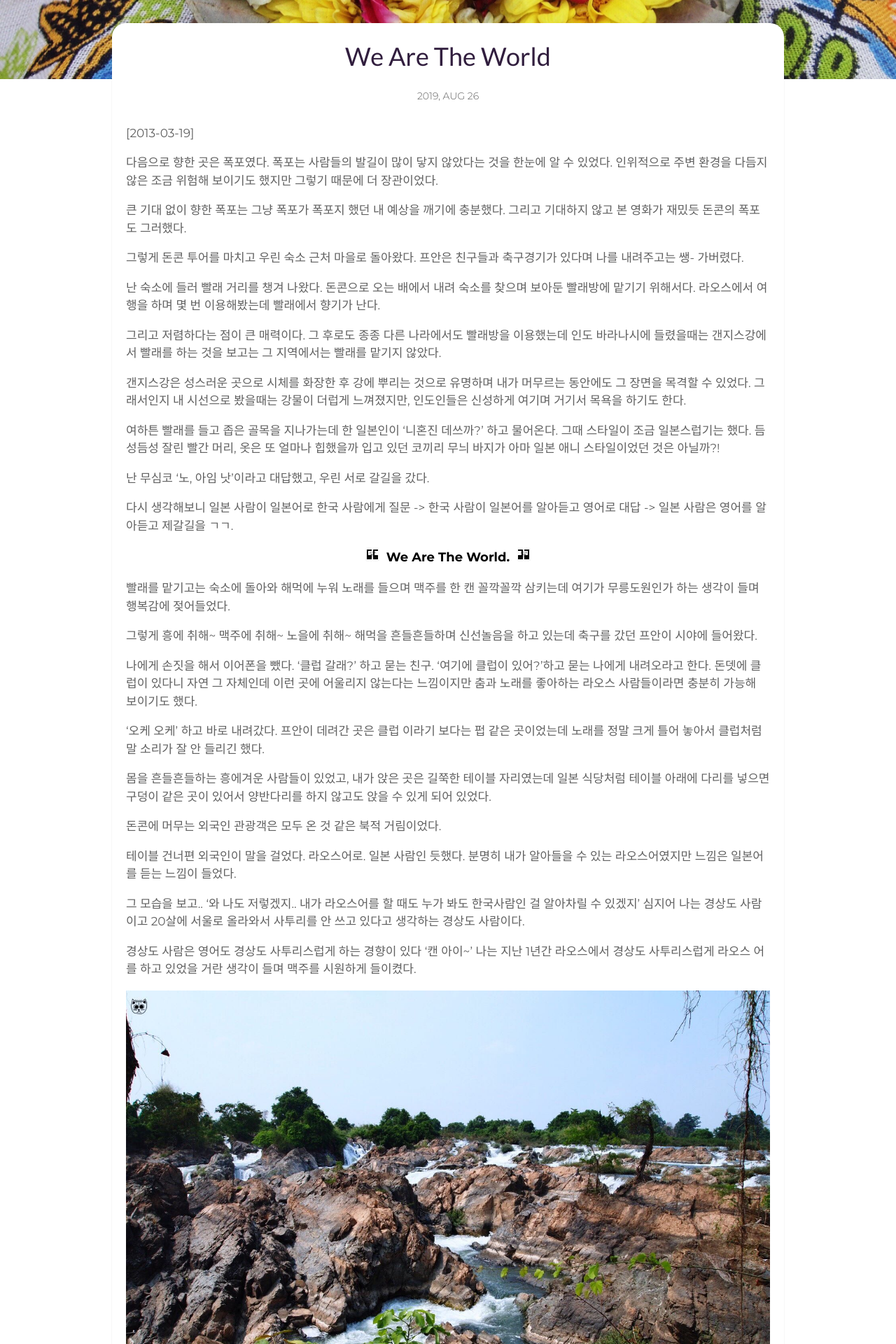
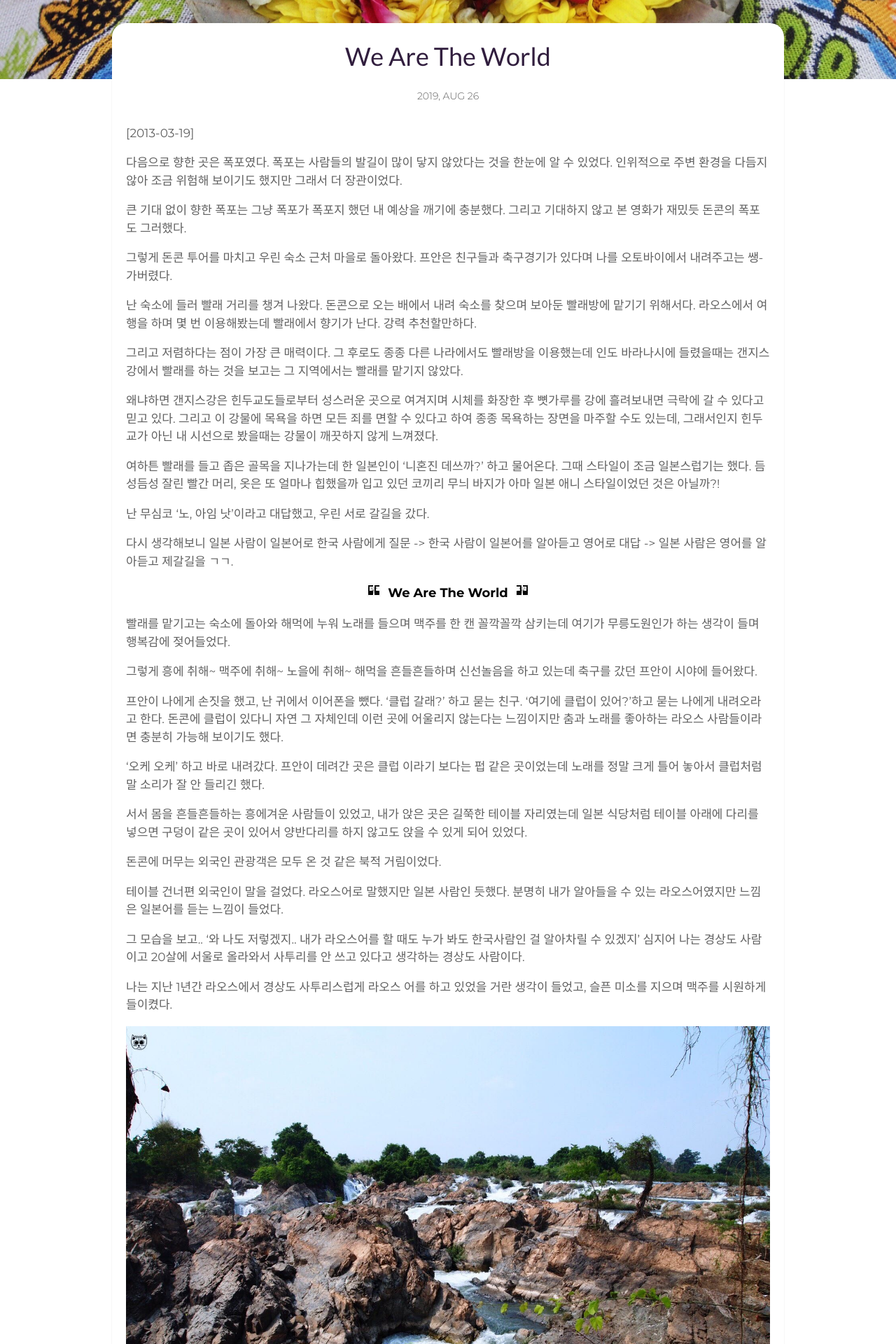
Before and after one commit to HAEZZA/HAEZZA.github.io, a Jekyll site: the page built from _posts/2019-08-26-We-Are-The_World.markdown, in a window 1280 px wide. Shown: the part 490-2410 px from the top of the page at 70% size. Built offline with Jekyll 4.4.1, drawn with Linux system fonts in a browser that asks for light colours; some web fonts are replaced; comment, search, counter and statistics services are not loaded.

Commit message:
post 수정

```diff
--- a/_posts/2019-08-26-We-Are-The_World.markdown
+++ b/_posts/2019-08-26-We-Are-The_World.markdown
@@ -13,20 +13,21 @@ author: dubuholic # Add name author (optional)
 [2013-03-19]
 
 다음으로 향한 곳은 폭포였다. 폭포는 사람들의 발길이 많이 닿지 않았다는 것을 한눈에 알 수 있었다.
-인위적으로 주변 환경을 다듬지 않은 조금 위험해 보이기도 했지만 그렇기 때문에 더 장관이었다.
+인위적으로 주변 환경을 다듬지 않아 조금 위험해 보이기도 했지만 그래서 더 장관이었다.
 
 큰 기대 없이 향한 폭포는 그냥 폭포가 폭포지 했던 내 예상을 깨기에 충분했다. 그리고 기대하지 않고 본 영화가 재밌듯 돈콘의 폭포도 그러했다.
 
-그렇게 돈콘 투어를 마치고 우린 숙소 근처 마을로 돌아왔다. 프안은 친구들과 축구경기가 있다며 나를 내려주고는 쌩- 가버렸다.
+그렇게 돈콘 투어를 마치고 우린 숙소 근처 마을로 돌아왔다. 프안은 친구들과 축구경기가 있다며 나를 오토바이에서 내려주고는 쌩- 가버렸다.
 
 난 숙소에 들러 빨래 거리를 챙겨 나왔다. 돈콘으로 오는 배에서 내려 숙소를 찾으며 보아둔 빨래방에 맡기기 위해서다.
-라오스에서 여행을 하며 몇 번 이용해봤는데 빨래에서 향기가 난다.
+라오스에서 여행을 하며 몇 번 이용해봤는데 빨래에서 향기가 난다. 강력 추천할만하다.
 
-그리고 저렴하다는 점이 큰 매력이다. 그 후로도 종종 다른 나라에서도 빨래방을 이용했는데 인도 바라나시에 들렸을때는 갠지스강에서
+그리고 저렴하다는 점이 가장 큰 매력이다. 그 후로도 종종 다른 나라에서도 빨래방을 이용했는데 인도 바라나시에 들렸을때는 갠지스강에서
 빨래를 하는 것을 보고는 그 지역에서는 빨래를 맡기지 않았다.
 
-갠지스강은 성스러운 곳으로 시체를 화장한 후 강에 뿌리는 것으로 유명하며 내가 머무르는 동안에도 그 장면을 목격할 수 있었다.
-그래서인지 내 시선으로 봤을때는 강물이 더럽게 느껴졌지만, 인도인들은 신성하게 여기며 거기서 목욕을 하기도 한다.
+왜냐하면 갠지스강은 힌두교도들로부터 성스러운 곳으로 여겨지며 시체를 화장한 후 뼛가루를 강에 흘려보내면 극락에 갈 수 있다고 믿고 있다.
+그리고 이 강물에 목욕을 하면 모든 죄를 면할 수 있다고 하여 종종 목욕하는 장면을 마주할 수도 있는데,
+그래서인지 힌두교가 아닌 내 시선으로 봤을때는 강물이 깨끗하지 않게 느껴졌다.
 
 여하튼 빨래를 들고 좁은 골목을 지나가는데 한 일본인이 '니혼진 데쓰까?' 하고 물어온다. 그때 스타일이 조금 일본스럽기는 했다.
 듬성듬성 잘린 빨간 머리, 옷은 또 얼마나 힙했을까 입고 있던 코끼리 무늬 바지가 아마 일본 애니 스타일이었던 것은 아닐까?!
@@ -35,29 +36,28 @@ author: dubuholic # Add name author (optional)
 
 다시 생각해보니 일본 사람이 일본어로 한국 사람에게 질문 -> 한국 사람이 일본어를 알아듣고 영어로 대답 -> 일본 사람은 영어를 알아듣고 제갈길을 ㄱㄱ.
 
-<p class="page-quote">We Are The World.</p>
+<p class="page-quote">We Are The World</p>
 
 빨래를 맡기고는 숙소에 돌아와 해먹에 누워 노래를 들으며 맥주를 한 캔 꼴깍꼴깍 삼키는데 여기가 무릉도원인가 하는 생각이 들며 행복감에 젖어들었다.
 
 그렇게 흥에 취해~ 맥주에 취해~ 노을에 취해~ 해먹을 흔들흔들하며 신선놀음을 하고 있는데 축구를 갔던 프안이 시야에 들어왔다.
 
-나에게 손짓을 해서 이어폰을 뺐다. '클럽 갈래?' 하고 묻는 친구. '여기에 클럽이 있어?'하고 묻는 나에게 내려오라고 한다.
-돈뎃에 클럽이 있다니 자연 그 자체인데 이런 곳에 어울리지 않는다는 느낌이지만 춤과 노래를 좋아하는 라오스 사람들이라면 충분히 가능해 보이기도 했다.
+프안이 나에게 손짓을 했고, 난 귀에서 이어폰을 뺐다. '클럽 갈래?' 하고 묻는 친구. '여기에 클럽이 있어?'하고 묻는 나에게 내려오라고 한다.
+돈콘에 클럽이 있다니 자연 그 자체인데 이런 곳에 어울리지 않는다는 느낌이지만 춤과 노래를 좋아하는 라오스 사람들이라면 충분히 가능해 보이기도 했다.
 
 '오케 오케' 하고 바로 내려갔다. 프안이 데려간 곳은 클럽 이라기 보다는 펍 같은 곳이었는데 노래를 정말 크게 틀어 놓아서 클럽처럼 말 소리가 잘 안 들리긴 했다.
 
-몸을 흔들흔들하는 흥에겨운 사람들이 있었고, 내가 앉은 곳은 길쭉한 테이블 자리였는데 일본 식당처럼 테이블 아래에 다리를 넣으면 구덩이
+서서 몸을 흔들흔들하는 흥에겨운 사람들이 있었고, 내가 앉은 곳은 길쭉한 테이블 자리였는데 일본 식당처럼 테이블 아래에 다리를 넣으면 구덩이
 같은 곳이 있어서 양반다리를 하지 않고도 앉을 수 있게 되어 있었다.
 
 돈콘에 머무는 외국인 관광객은 모두 온 것 같은 북적 거림이었다.
 
-테이블 건너편 외국인이 말을 걸었다. 라오스어로. 일본 사람인 듯했다. 분명히 내가 알아들을 수 있는 라오스어였지만 느낌은 일본어를 듣는 느낌이 들었다.
+테이블 건너편 외국인이 말을 걸었다. 라오스어로 말했지만 일본 사람인 듯했다. 분명히 내가 알아들을 수 있는 라오스어였지만 느낌은 일본어를 듣는 느낌이 들었다.
 
 그 모습을 보고.. '와 나도 저렇겠지.. 내가 라오스어를 할 때도 누가 봐도 한국사람인 걸 알아차릴 수 있겠지' 심지어 나는
 경상도 사람이고 20살에 서울로 올라와서 사투리를 안 쓰고 있다고 생각하는 경상도 사람이다.
 
-경상도 사람은 영어도 경상도 사투리스럽게 하는 경향이 있다 '캔 아이~' 나는 지난 1년간 라오스에서 경상도 사투리스럽게 라오스 어를
-하고 있었을 거란 생각이 들며 맥주를 시원하게 들이켰다.
+나는 지난 1년간 라오스에서 경상도 사투리스럽게 라오스 어를 하고 있었을 거란 생각이 들었고, 슬픈 미소를 지으며 맥주를 시원하게 들이켰다.
 
 <div class="page-last-image">
         <img src="/assets/img/2019-08-26-DonKhon-Waterfall.jpg" style="width: 100%; height: auto;">
```
